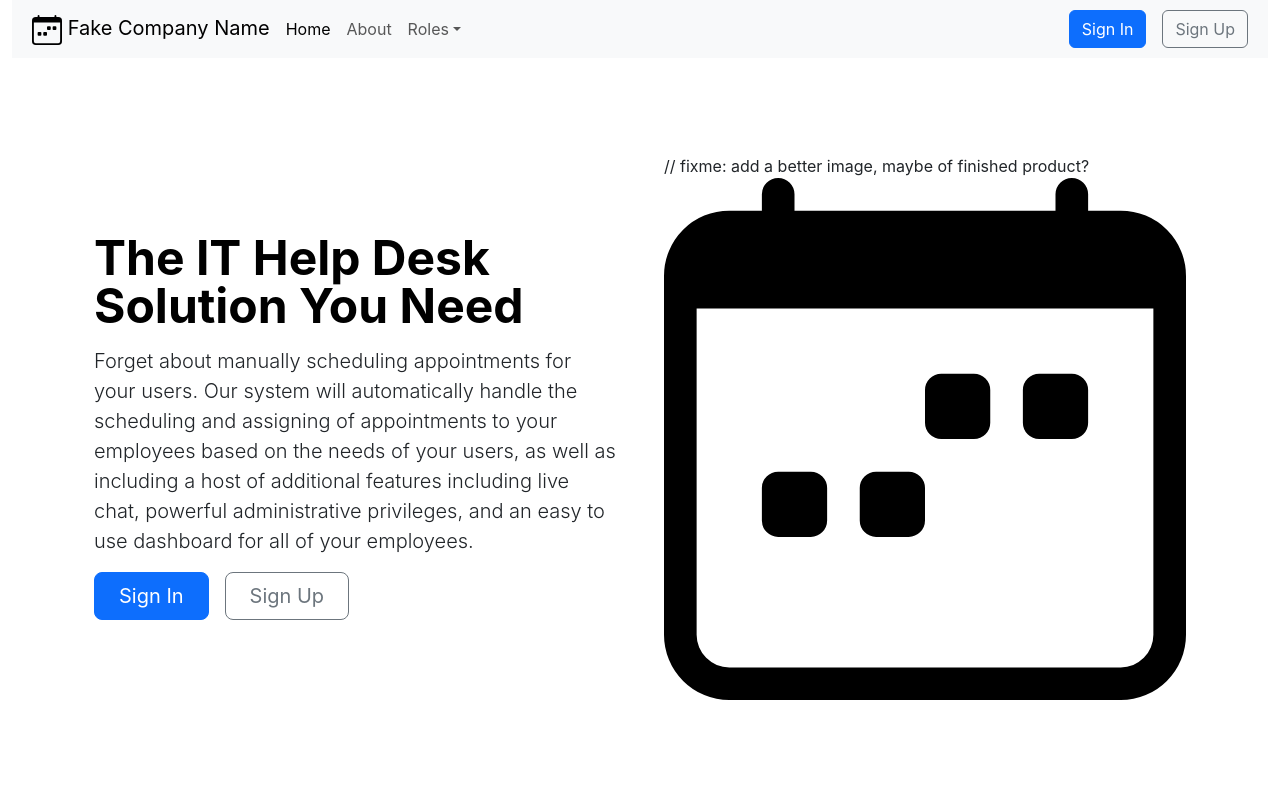
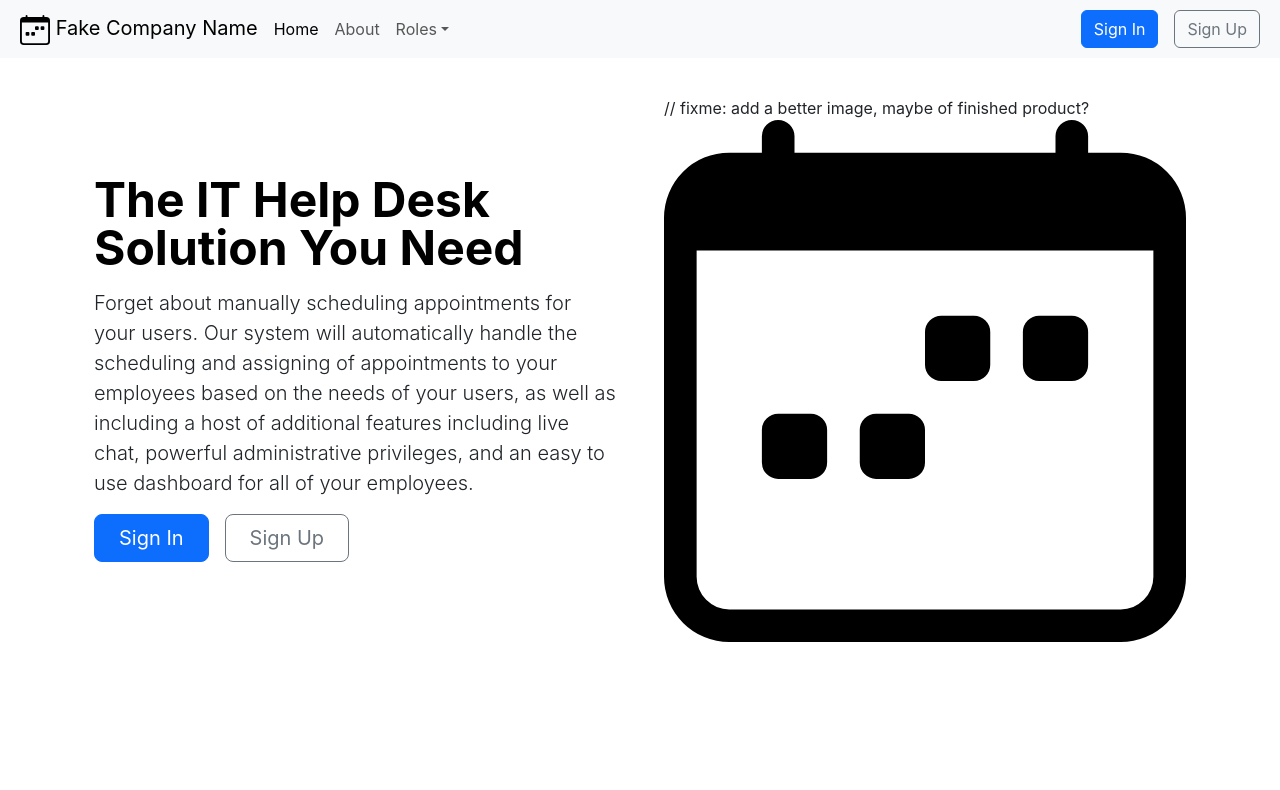
Before and after one commit to FrancoMLG/Group_31, a React (Create React App) app in the folder client/: page / in a window 1280 px wide. Shown: the top 790 px of the page. Built offline with nearby package versions, Linux system fonts and the light colour scheme.

Commit message:
Removed unused code

```diff
--- a/client/src/App.js
+++ b/client/src/App.js
@@ -1,28 +1,12 @@
-import logo from "./logo.svg";
 import 'bootstrap/dist/css/bootstrap.min.css';
+import 'bootstrap/dist/js/bootstrap.bundle.min.js';
 import "./App.css";
 
 function App() {
   return (
-      /*
-    <div className="App">
-      <header className="App-header">
-        <img src={logo} className="App-logo" alt="logo" />
-        <p>
-          Edit <code>src/App.js</code> and save to reload.
-        </p>
-        <a
-          className="App-link"
-          href="https://reactjs.org"
-          target="_blank"
-          rel="noopener noreferrer">
-          Learn React
-        </a>
-      </header>
-    </div>
-       */
+
       <div className="container-fluid">
-        <nav className="navbar navbar-expand-lg bg-body-tertiary">
+        <nav className="navbar navbar-expand-lg fixed-top bg-body-tertiary">
           <div className="container-fluid">
             <a className="navbar-brand mx-2" href="#"> <img src={`${process.env.PUBLIC_URL}/images/calendar-week.svg`} height="30"/> Fake Company Name</a>
             <button className="navbar-toggler" type="button" data-bs-toggle="collapse" data-bs-target="#navbarSupportedContent" aria-controls="navbarSupportedContent" aria-expanded="false" aria-label="Toggle navigation">
```
